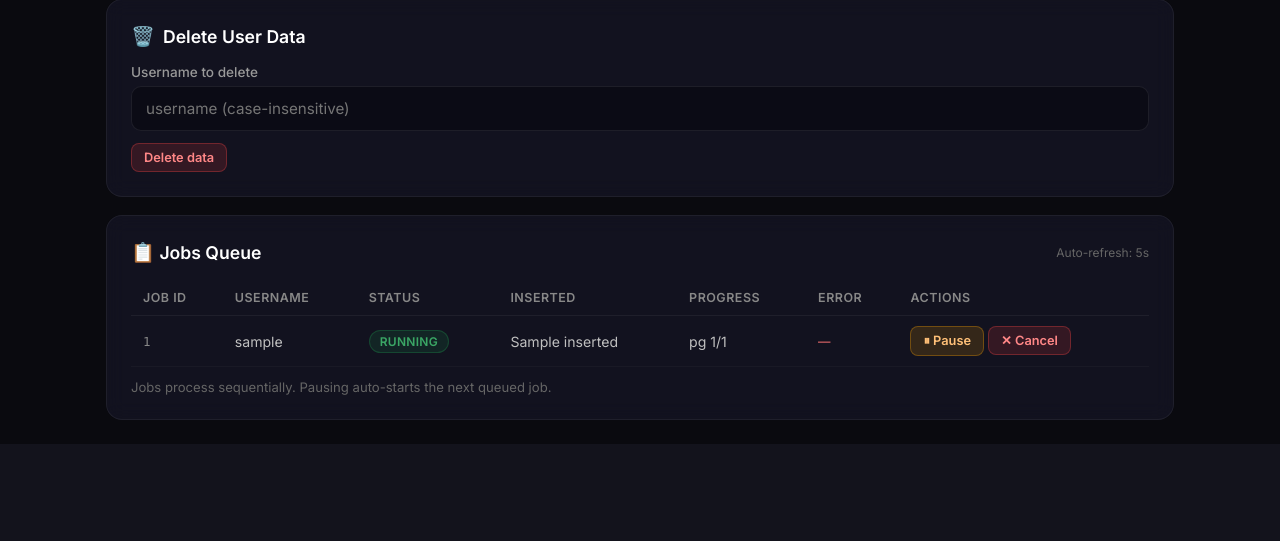
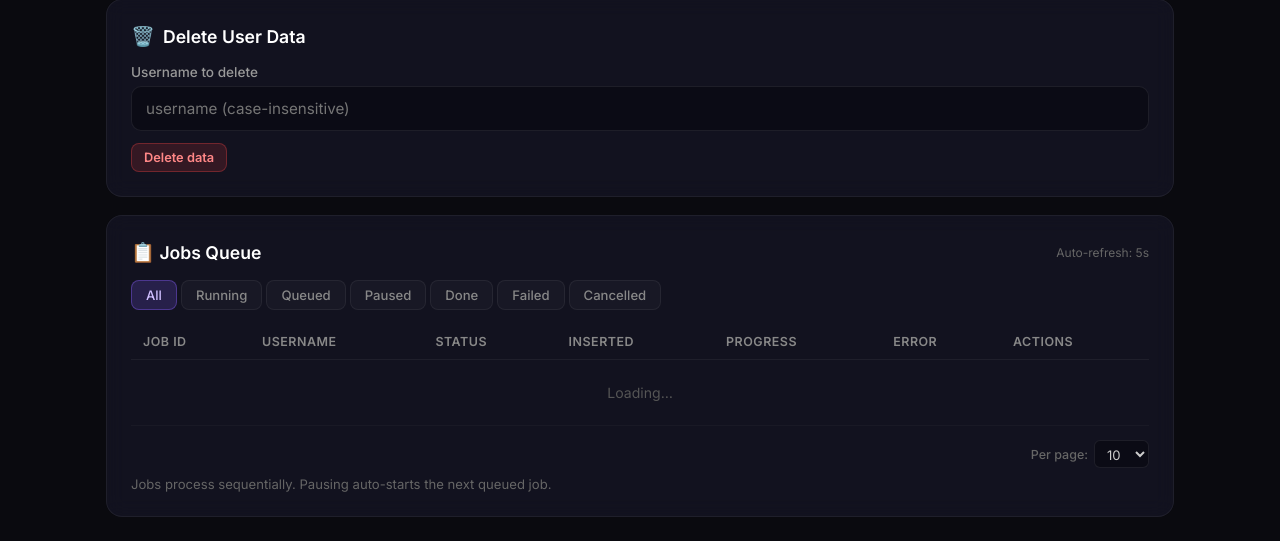
Before and after one commit to finalBoy27/termpDeleted, a Flask app: template webapp/templates/admin.html in a window 1280 px wide. Shown: the part 465-1006 px from the top of the page. Before the commit the page ends 909 px from the top, so only its background shows below. Run offline with Flask 3, Linux system fonts and the light colour scheme; the template is opened without the code that fills it: most values are stand-ins (such as "Sample title", 1, 10 or a date in 2020); parts of the project's set-up code (start-up, migrations or seed data) failed here and were passed over.

Commit message:
Update admin.html

```diff
--- a/webapp/templates/admin.html
+++ b/webapp/templates/admin.html
@@ -33,6 +33,7 @@
         font-weight: 700;
         background: linear-gradient(135deg, #ff6b6b, #845ef7);
         -webkit-background-clip: text;
+        background-clip: text;
         -webkit-text-fill-color: transparent;
       }
       .topbar .nav-links { display: flex; gap: 8px; align-items: center; }
@@ -210,9 +211,6 @@
       /* ─── Help text ─── */
       .help { color: #666; font-size: 0.82rem; margin-top: 6px; }
 
-      /* ─── Separator ─── */
-      .sep { border: none; border-top: 1px solid rgba(255,255,255,0.06); margin: 20px 0; }
-
       /* ─── Jobs Table ─── */
       .table-wrap {
         overflow-x: auto;
@@ -267,6 +265,99 @@
 
       .action-btns { display: flex; gap: 4px; }
 
+      /* ─── Status filter tabs ─── */
+      .filter-tabs {
+        display: flex;
+        gap: 4px;
+        flex-wrap: wrap;
+        margin-bottom: 14px;
+      }
+      .filter-tab {
+        padding: 6px 14px;
+        border-radius: 8px;
+        border: 1px solid rgba(255,255,255,0.06);
+        background: rgba(255,255,255,0.03);
+        color: #888;
+        font-size: 0.82rem;
+        font-weight: 500;
+        cursor: pointer;
+        transition: all 0.2s;
+        font-family: inherit;
+      }
+      .filter-tab:hover { background: rgba(132,94,247,0.1); color: #c4b5fd; }
+      .filter-tab.active {
+        background: rgba(132,94,247,0.2);
+        border-color: rgba(132,94,247,0.4);
+        color: #d0bfff;
+      }
+      .filter-tab .tab-count {
+        font-size: 0.72rem;
+        margin-left: 4px;
+        opacity: 0.6;
+      }
+
+      /* ─── Pagination ─── */
+      .jobs-pagination {
+        display: flex;
+        align-items: center;
+        justify-content: center;
+        gap: 4px;
+        margin-top: 14px;
+        flex-wrap: wrap;
+      }
+      .pg-btn {
+        padding: 6px 12px;
+        border-radius: 8px;
+        border: 1px solid rgba(255,255,255,0.06);
+        background: rgba(255,255,255,0.03);
+        color: #999;
+        font-size: 0.82rem;
+        font-weight: 500;
+        cursor: pointer;
+        transition: all 0.15s;
+        font-family: inherit;
+      }
+      .pg-btn:hover:not(:disabled) { background: rgba(132,94,247,0.15); color: #c4b5fd; }
+      .pg-btn.active {
+        background: rgba(132,94,247,0.25);
+        border-color: rgba(132,94,247,0.4);
+        color: #d0bfff;
+      }
+      .pg-btn:disabled { opacity: 0.35; cursor: default; }
+      .pg-info {
+        color: #555;
+        font-size: 0.78rem;
+        padding: 0 8px;
+      }
+
+      /* ─── Per-page select ─── */
+      .per-page-wrap {
+        display: flex;
+        align-items: center;
+        gap: 6px;
+        margin-left: auto;
+      }
+      .per-page-wrap label { margin: 0; color: #666; font-size: 0.78rem; }
+      .per-page-select {
+        padding: 4px 8px;
+        border-radius: 6px;
+        border: 1px solid rgba(255,255,255,0.08);
+        background: rgba(10,10,20,0.8);
+        color: #ccc;
+        font-size: 0.82rem;
+        font-family: inherit;
+        outline: none;
+        cursor: pointer;
+      }
+
+      /* ─── Empty state ─── */
+      .empty-row td {
+        text-align: center;
+        color: #555;
+        padding: 24px;
+        font-size: 0.88rem;
+      }
+
       /* ─── Responsive ─── */
       @media (max-width: 640px) {
         .container { padding: 12px 8px; }
@@ -277,6 +368,10 @@
         .btn-row { flex-direction: column; align-items: stretch; }
         .btn-row .btn { justify-content: center; }
         td, th { padding: 8px 6px; font-size: 0.8rem; }
+        .filter-tabs { gap: 3px; }
+        .filter-tab { padding: 5px 10px; font-size: 0.78rem; }
+        .jobs-pagination { gap: 3px; }
+        .pg-btn { padding: 5px 9px; font-size: 0.78rem; }
       }
     </style>
   </head>
@@ -365,6 +460,18 @@
           <span><span class="icon">📋</span> Jobs Queue</span>
           <span id="autoRefreshLabel" style="font-size:.75rem;color:#666;font-weight:400;">Auto-refresh: 5s</span>
         </div>
+
+        <!-- Status filter tabs -->
+        <div class="filter-tabs" id="filterTabs">
+          <button class="filter-tab active" data-status="all">All</button>
+          <button class="filter-tab" data-status="running">Running</button>
+          <button class="filter-tab" data-status="queued">Queued</button>
+          <button class="filter-tab" data-status="paused">Paused</button>
+          <button class="filter-tab" data-status="done">Done</button>
+          <button class="filter-tab" data-status="failed">Failed</button>
+          <button class="filter-tab" data-status="cancelled">Cancelled</button>
+        </div>
+
         <div class="table-wrap">
           <table>
             <thead>
@@ -379,49 +486,32 @@
               </tr>
             </thead>
             <tbody id="jobsBody">
-              {% for j in recent_jobs %}
-              <tr>
-                <td class="job-id" title="{{ j._id }}">{{ j._id }}</td>
-                <td>{{ j.username_display or j.username_norm or '—' }}</td>
-                <td><span class="badge badge-{{ j.status }}">{{ j.status }}</span></td>
-                <td>{{ j.inserted or 0 }}</td>
-                <td>
-                  {% if j.page and j.total_pages %}
-                    pg {{ j.page }}/{{ j.total_pages }}
-                  {% else %}
-                    —
-                  {% endif %}
-                </td>
-                <td style="max-width:200px;overflow:hidden;text-overflow:ellipsis;white-space:nowrap;color:#f87171;font-size:.78rem;" title="{{ j.error or '' }}">{{ j.error or '—' }}</td>
-                <td>
-                  <div class="action-btns">
-                    {% if j.status in ['running'] %}
-                      <form method="post" action="/admin/job/{{ j._id }}/pause" style="margin:0"><button class="btn btn-warn btn-sm" type="submit">⏸ Pause</button></form>
-                      <form method="post" action="/admin/job/{{ j._id }}/cancel" style="margin:0"><button class="btn btn-danger btn-sm" type="submit">✕ Cancel</button></form>
-                    {% elif j.status in ['queued'] %}
-                      <form method="post" action="/admin/job/{{ j._id }}/cancel" style="margin:0"><button class="btn btn-danger btn-sm" type="submit">✕ Cancel</button></form>
-                    {% elif j.status in ['paused'] %}
-                      <form method="post" action="/admin/job/{{ j._id }}/resume" style="margin:0"><button class="btn btn-success btn-sm" type="submit">▶ Resume</button></form>
-                      <form method="post" action="/admin/job/{{ j._id }}/cancel" style="margin:0"><button class="btn btn-danger btn-sm" type="submit">✕ Cancel</button></form>
-                    {% elif j.status == 'cancel_requested' %}
-                      <span style="color:#888;font-size:.8rem;">cancelling…</span>
-                    {% else %}
-                      <span style="color:#555;">—</span>
-                    {% endif %}
-                  </div>
-                </td>
-              </tr>
-              {% endfor %}
+              <tr class="empty-row"><td colspan="7">Loading…</td></tr>
             </tbody>
           </table>
         </div>
-        <div class="help" style="margin-top:12px;">Jobs process sequentially. Pausing auto-starts the next queued job.</div>
+
+        <!-- Pagination -->
+        <div style="display:flex;align-items:center;flex-wrap:wrap;gap:8px;margin-top:14px;">
+          <div class="jobs-pagination" id="jobsPagination"></div>
+          <div class="per-page-wrap">
+            <label>Per page:</label>
+            <select class="per-page-select" id="perPageSelect">
+              <option value="5">5</option>
+              <option value="10" selected>10</option>
+              <option value="25">25</option>
+              <option value="50">50</option>
+            </select>
+          </div>
+        </div>
+
+        <div class="help" style="margin-top:8px;">Jobs process sequentially. Pausing auto-starts the next queued job.</div>
       </div>
     </div>
 
     <script>
     (function(){
-      // Preset button
+      // ─── Preset button ───
       const form = document.getElementById('scrapeForm');
       const fromEl = form ? form.querySelector('input[name="newer_than"]') : null;
       const toEl   = form ? form.querySelector('input[name="older_than"]') : null;
@@ -431,7 +521,7 @@
         if (toEl) toEl.value = '2026-12-31';
       });
 
-      // Date validation
+      // ─── Date validation ───
       if (form && fromEl && toEl) {
         form.addEventListener('submit', (e) => {
           if (fromEl.value && toEl.value && fromEl.value > toEl.value) {
@@ -441,34 +531,56 @@
         });
       }
 
-      // Auto-refresh jobs table every 5s
-      async function refreshJobs() {
-        try {
-          const res = await fetch('/admin/jobs', { credentials: 'same-origin' });
-          if (!res.ok) return;
-          const data = await res.json();
-          if (!data.ok) return;
+      // ─── Jobs pagination state ───
+      let currentPage = 1;
+      let perPage = 10;
+      let currentStatus = 'all';
+
       const tbody = document.getElementById('jobsBody');
-          if (!tbody) return;
-          tbody.innerHTML = data.jobs.map(j => {
+      const paginationEl = document.getElementById('jobsPagination');
+      const perPageSel = document.getElementById('perPageSelect');
+      const filterTabs = document.getElementById('filterTabs');
+
+      // ─── Filter tabs ───
+      filterTabs.addEventListener('click', (e) => {
+        const tab = e.target.closest('.filter-tab');
+        if (!tab) return;
+        currentStatus = tab.dataset.status;
+        currentPage = 1;
+        filterTabs.querySelectorAll('.filter-tab').forEach(t => t.classList.remove('active'));
+        tab.classList.add('active');
+        refreshJobs();
+      });
+
+      // ─── Per-page selector ───
+      perPageSel.addEventListener('change', () => {
+        perPage = parseInt(perPageSel.value) || 10;
+        currentPage = 1;
+        refreshJobs();
+      });
+
+      // ─── Render one job row ───
+      function renderRow(j) {
         const id = j._id || j.job_id || '';
         const user = j.username_display || j.username_norm || '—';
         const status = j.status || 'unknown';
         const inserted = j.inserted || 0;
         const progress = (j.page && j.total_pages) ? `pg ${j.page}/${j.total_pages}` : '—';
-            const error = j.error || '—';
+        const error = j.error || '';
+        const errorDisplay = error ? error.substring(0, 80) : '—';
+        const errorColor = error ? '#f87171' : '#555';
 
         let actions = '<span style="color:#555;">—</span>';
         if (status === 'running') {
           actions = `
-                <form method="post" action="/admin/job/${id}/pause" style="margin:0"><button class="btn btn-warn btn-sm" type="submit">⏸ Pause</button></form>
-                <form method="post" action="/admin/job/${id}/cancel" style="margin:0"><button class="btn btn-danger btn-sm" type="submit">✕ Cancel</button></form>`;
+            <form method="post" action="/admin/job/${id}/pause" style="margin:0"><button class="btn btn-warn btn-sm" type="submit">⏸</button></form>
+            <form method="post" action="/admin/job/${id}/cancel" style="margin:0"><button class="btn btn-danger btn-sm" type="submit">✕</button></form>`;
         } else if (status === 'queued') {
-              actions = `<form method="post" action="/admin/job/${id}/cancel" style="margin:0"><button class="btn btn-danger btn-sm" type="submit">✕ Cancel</button></form>`;
+          actions = `<form method="post" action="/admin/job/${id}/cancel" style="margin:0"><button class="btn btn-danger btn-sm" type="submit">✕</button></form>`;
         } else if (status === 'paused') {
           actions = `
-                <form method="post" action="/admin/job/${id}/resume" style="margin:0"><button class="btn btn-success btn-sm" type="submit">▶ Resume</button></form>
-                <form method="post" action="/admin/job/${id}/cancel" style="margin:0"><button class="btn btn-danger btn-sm" type="submit">✕ Cancel</button></form>`;
+            <form method="post" action="/admin/job/${id}/resume" style="margin:0"><button class="btn btn-success btn-sm" type="submit">▶</button></form>
+            <form method="post" action="/admin/job/${id}/cancel" style="margin:0"><button class="btn btn-danger btn-sm" type="submit">✕</button></form>`;
         } else if (status === 'cancel_requested') {
           actions = '<span style="color:#888;font-size:.8rem;">cancelling…</span>';
         }
@@ -479,12 +591,70 @@
           <td><span class="badge badge-${status}">${status}</span></td>
           <td>${inserted}</td>
           <td>${progress}</td>
-              <td style="max-width:200px;overflow:hidden;text-overflow:ellipsis;white-space:nowrap;color:#f87171;font-size:.78rem;" title="${error}">${error}</td>
+          <td style="max-width:200px;overflow:hidden;text-overflow:ellipsis;white-space:nowrap;color:${errorColor};font-size:.78rem;" title="${error}">${errorDisplay}</td>
           <td><div class="action-btns">${actions}</div></td>
         </tr>`;
-          }).join('');
+      }
+
+      // ─── Render pagination ───
+      function renderPagination(page, totalPages, totalCount) {
+        paginationEl.innerHTML = '';
+        if (totalPages <= 1) {
+          paginationEl.innerHTML = `<span class="pg-info">${totalCount} job(s)</span>`;
+          return;
+        }
+
+        const mk = (label, pg, disabled, active) => {
+          const b = document.createElement('button');
+          b.className = 'pg-btn' + (active ? ' active' : '');
+          b.textContent = label;
+          b.disabled = disabled;
+          if (!disabled) b.addEventListener('click', () => { currentPage = pg; refreshJobs(); });
+          return b;
+        };
+
+        paginationEl.appendChild(mk('«', 1, page === 1, false));
+        paginationEl.appendChild(mk('‹', page - 1, page === 1, false));
+
+        // Smart range
+        const maxBtns = 5;
+        let s = Math.max(1, page - Math.floor(maxBtns / 2));
+        let e = Math.min(totalPages, s + maxBtns - 1);
+        if (e - s + 1 < maxBtns) s = Math.max(1, e - maxBtns + 1);
+        for (let i = s; i <= e; i++) paginationEl.appendChild(mk(String(i), i, false, i === page));
+
+        paginationEl.appendChild(mk('›', page + 1, page === totalPages, false));
+        paginationEl.appendChild(mk('»', totalPages, page === totalPages, false));
+
+        const info = document.createElement('span');
+        info.className = 'pg-info';
+        info.textContent = `${totalCount} total`;
+        paginationEl.appendChild(info);
+      }
+
+      // ─── Fetch and render ───
+      async function refreshJobs() {
+        try {
+          const params = new URLSearchParams({ page: currentPage, per_page: perPage, status: currentStatus });
+          const res = await fetch('/admin/jobs?' + params.toString(), { credentials: 'same-origin' });
+          if (!res.ok) return;
+          const data = await res.json();
+          if (!data.ok) return;
+
+          // Render table rows
+          if (data.jobs.length === 0) {
+            tbody.innerHTML = '<tr class="empty-row"><td colspan="7">No jobs found</td></tr>';
+          } else {
+            tbody.innerHTML = data.jobs.map(renderRow).join('');
+          }
+
+          // Render pagination
+          renderPagination(data.page, data.total_pages, data.total_count);
         } catch(e) { /* silent */ }
       }
+
+      // ─── Initial load + auto-refresh ───
+      refreshJobs();
       setInterval(refreshJobs, 5000);
     })();
     </script>
```
Lines whose indentation alone changed are shown as unchanged.
